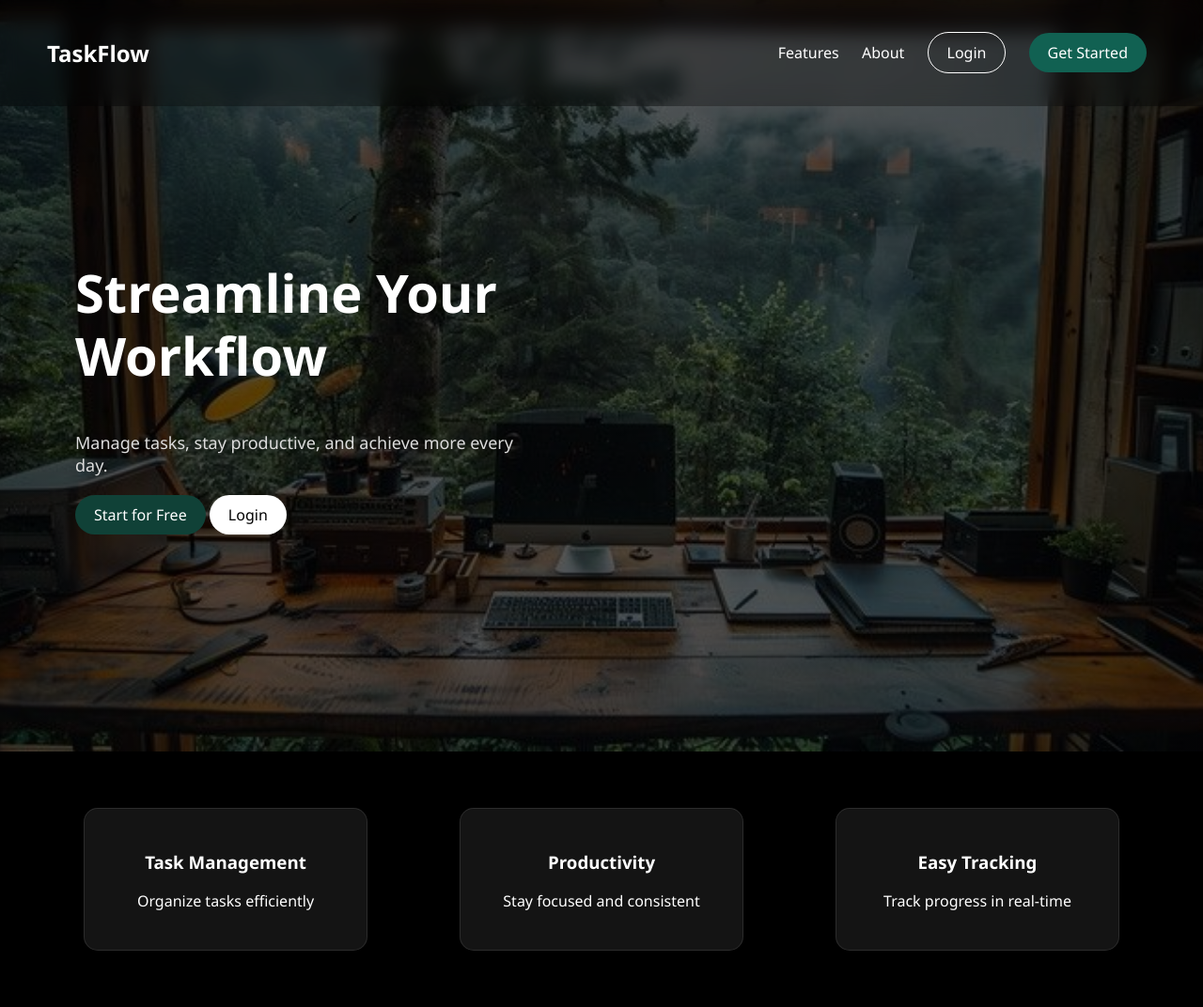
After one commit to Anvekar-03Sannidhi/task-manager, a Django app: page / in a window 1280 px wide. The commit adds this page. Shown: the whole page at 94% size. Run offline with Django 5.2, Linux system fonts and the light colour scheme.

Commit message:
UI upgrade: landing page design, navbar styling, buttons, dark theme, features section

```diff
--- a/task_manager/urls.py
+++ b/task_manager/urls.py
@@ -15,9 +15,11 @@ Including another URLconf
     2. Add a URL to urlpatterns:  path('blog/', include('blog.urls'))
 """
 from django.contrib import admin
+from tasks.views import home
 from django.urls import path, include
 
 urlpatterns = [
     path('admin/', admin.site.urls),
+    path('', home),
     path('', include('tasks.urls')), #include URLs from tasks app
 ]
--- /dev/null
+++ b/tasks/static/css/home.css
@@ -0,0 +1,161 @@
+body {
+    margin: 0;
+    font-family: 'Segoe UI', sans-serif;
+}
+
+/* Navbar */
+.navbar {
+    position: absolute;
+    top: 0;
+    left: 0;
+    right: 0;
+
+    display: flex;
+    justify-content: space-between;
+    align-items: center;
+
+    padding: 20px 50px;
+
+    background: rgba(0, 0, 0, 0.3);
+    backdrop-filter: blur(10px);
+
+    color: white;
+    z-index: 10;
+}
+
+a {
+    text-decoration: none;
+}
+
+.nav-links a {
+    color: white;
+    margin: 0 10px;
+    font-weight: 500;
+}
+
+/* Hero */
+.hero {
+    display: flex;
+    align-items: center;
+    justify-content: space-between;
+
+    padding: 0 80px;
+    height: 100vh;
+
+    background:
+        linear-gradient(rgba(0,0,0,0.65), rgba(0,0,0,0.65)),
+        url('../images/bg.jpg');
+
+    background-size: cover;
+    background-position: center;
+
+    color: white;
+}
+
+.hero-text {
+    max-width: 500px;
+}
+
+.hero-text h1 {
+    font-size: 56px;
+    font-weight: 700;
+    line-height: 1.2;
+}
+
+.hero-text p {
+    margin: 20px 0;
+    color: #ddd;
+    font-size: 18px;
+}
+
+.hero-image img {
+    width: 450px;
+    max-width: 100%;
+}
+
+/* Buttons */
+.btn {
+    padding: 10px 20px;
+    border-radius: 25px;
+    font-weight: 500;
+    display: inline-block;
+    transition: 0.3s;
+}
+
+.btn.signup {
+    background: #116152;
+    color: white;
+}
+
+/* hover */
+.btn.signup:hover {
+    background: #115147;
+}
+
+.btn.login {
+    border: 1px solid white;
+    color: white;
+}
+
+/* hover */
+.btn.login:hover {
+    background: rgba(255,255,255,0.1);
+}
+
+/* Hover */
+.btn:hover {
+    transform: translateY(-3px);
+    box-shadow: 0 5px 15px rgba(0,0,0,0.2);
+}
+
+.buttons a {
+    text-decoration: none;
+}
+
+.primary {
+    background: #104137;
+    color: white;
+}
+
+.primary:hover {
+    background: #0c322b;
+    transform: translateY(-2px);
+}
+
+.secondary {
+    background: white;
+    color: black;
+}
+
+.secondary:hover {
+    background: #eaeaea;
+    transform: translateY(-2px);
+}
+
+/* Features */
+.features {
+    display: flex;
+    justify-content: space-around;
+    padding: 60px 40px;
+
+    background: black;
+}
+
+.feature-card {
+    background: rgba(255, 255, 255, 0.08);
+    color: white;
+
+    padding: 25px;
+    border-radius: 15px;
+    width: 250px;
+    text-align: center;
+
+    backdrop-filter: blur(10px);
+    border: 1px solid rgba(255,255,255,0.1);
+
+    transition: 0.3s;
+}
+
+.feature-card:hover {
+    transform: translateY(-5px);
+}
--- /dev/null
+++ b/tasks/templates/home.html
@@ -0,0 +1,60 @@
+{% load static %}
+
+<!DOCTYPE html>
+<html>
+<head>
+    <title>Task Manager</title>
+    <link rel="stylesheet" href="{% static 'css/home.css' %}">
+</head>
+
+<body>
+
+<!-- NAVBAR -->
+<nav class="navbar">
+    <h2>TaskFlow</h2>
+
+    <div class="nav-links">
+        <a href="#">Features</a>
+        <a href="#">About</a>
+        <a href="/login/" class="btn login">Login</a>
+        <a href="/signup/" class="btn signup">Get Started</a>
+    </div>
+</nav>
+
+<!-- HERO -->
+<section class="hero">
+
+    <div class="hero-text">
+        <h1>Streamline Your Workflow</h1>
+        <p>Manage tasks, stay productive, and achieve more every day.</p>
+
+        <div class="buttons">
+            <a href="/signup/" class="btn primary">Start for Free</a>
+            <a href="/login/" class="btn secondary">Login</a>
+        </div>
+    </div>
+
+</section>
+
+<!-- FEATURES -->
+<section class="features">
+
+    <div class="feature-card">
+        <h3>Task Management</h3>
+        <p>Organize tasks efficiently</p>
+    </div>
+
+    <div class="feature-card">
+        <h3>Productivity</h3>
+        <p>Stay focused and consistent</p>
+    </div>
+
+    <div class="feature-card">
+        <h3>Easy Tracking</h3>
+        <p>Track progress in real-time</p>
+    </div>
+
+</section>
+
+</body>
+</html>
--- a/tasks/views.py
+++ b/tasks/views.py
@@ -6,6 +6,9 @@ from .models import Task
 from django.shortcuts import render, redirect
 
 # Create your views here.
+def home(request):
+    return render(request, 'home.html')
+
 def signup(request):
     if request.method == 'POST':
         username = request.POST.get('username')
```
Also changed, not shown: tasks/static/css/base.css (added, +32 -0 lines), tasks/static/css/forms.css (added, +47 -0 lines), tasks/static/css/login.css (added, +28 -0 lines), tasks/static/css/task.css (added, +157 -0 lines), tasks/templates/base.html (added, +29 -0 lines), tasks/templates/create_task.html (+21 -5 lines), tasks/templates/edit_task.html (+22 -6 lines), tasks/templates/login.html (+32 -7 lines), tasks/templates/signup.html (+27 -7 lines), tasks/templates/task_list.html (+57 -17 lines), db.sqlite3, tasks/static/images/bg.jpg (added).
